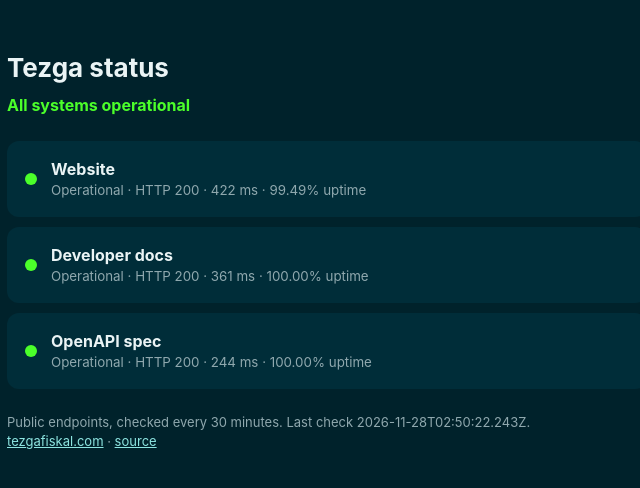
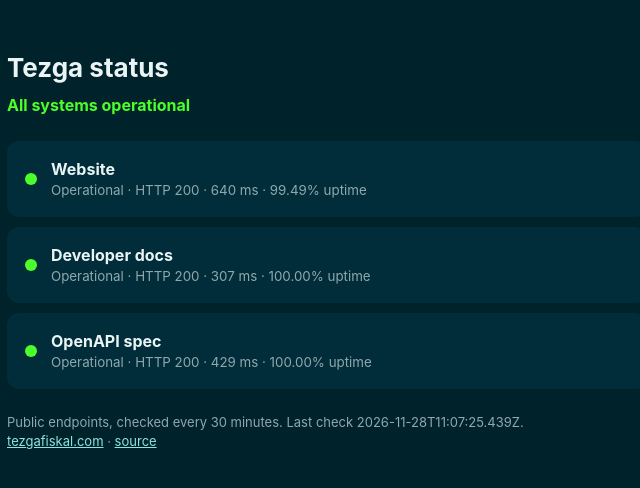
Before and after one commit to GoSimple-agency/status, a plain HTML site: page index.html in a window 1280 px wide. Shown: the full height of the page, 313-953 px from the left. Drawn offline with Linux system fonts and the light colour scheme.

Commit message:
status update [skip ci]

```diff
--- a/index.html
+++ b/index.html
@@ -10,9 +10,9 @@
 .foot{color:var(--muted);font-size:13px;margin-top:24px}a{color:#8de5e1}</style></head>
 <body><div class="wrap"><h1>Tezga status</h1>
 <p class="state">All systems operational</p>
-<div class="card up"><span class="dot"></span><div><b>Website</b><small>Operational · HTTP 200 · 422 ms · 99.49% uptime</small></div></div>
-<div class="card up"><span class="dot"></span><div><b>Developer docs</b><small>Operational · HTTP 200 · 361 ms · 100.00% uptime</small></div></div>
-<div class="card up"><span class="dot"></span><div><b>OpenAPI spec</b><small>Operational · HTTP 200 · 244 ms · 100.00% uptime</small></div></div>
-<p class="foot">Public endpoints, checked every 30 minutes. Last check 2026-11-28T02:50:22.243Z.<br>
+<div class="card up"><span class="dot"></span><div><b>Website</b><small>Operational · HTTP 200 · 640 ms · 99.49% uptime</small></div></div>
+<div class="card up"><span class="dot"></span><div><b>Developer docs</b><small>Operational · HTTP 200 · 307 ms · 100.00% uptime</small></div></div>
+<div class="card up"><span class="dot"></span><div><b>OpenAPI spec</b><small>Operational · HTTP 200 · 429 ms · 100.00% uptime</small></div></div>
+<p class="foot">Public endpoints, checked every 30 minutes. Last check 2026-11-28T11:07:25.439Z.<br>
 <a href="https://tezgafiskal.com">tezgafiskal.com</a> · <a href="https://github.com/GoSimple-agency/status">source</a></p>
 </div></body></html>
```
Also changed, not shown: history.json (+1 -1 lines), 1 other file.
